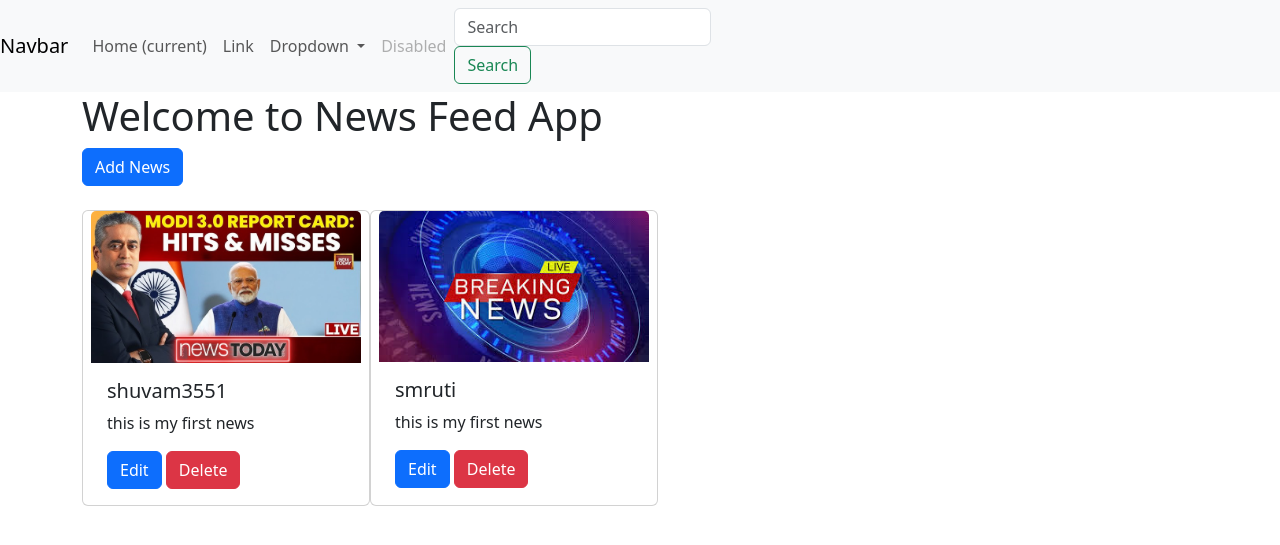
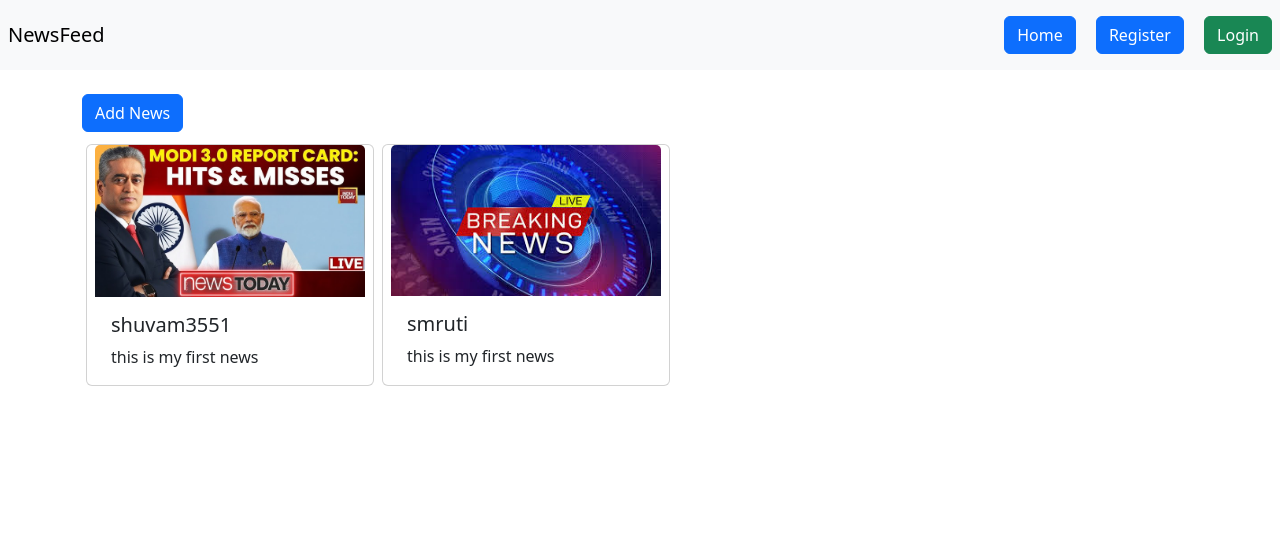
Before and after one commit to smrutishreenaik/NewsFeed, a Django app: page /newsfeed/ in a window 1280 px wide. Shown: the top 545 px of the page. Run offline with Django 5.2, Linux system fonts and the light colour scheme; data comes from the database, SQL or seed files in the repository; both versions use the stored data as it was after the commit.

Commit message:
updated css

```diff
--- a/newsfeedapp/newsfeed/templates/news_list.html
+++ b/newsfeedapp/newsfeed/templates/news_list.html
@@ -5,17 +5,19 @@ News Feed App
 {% endblock %}
 
 {% block content %}
-<h1>Welcome to News Feed App</h1>
-<a class="btn btn-primary mb-4" href="{% url "news_create" %}">Add News</a>
+<a class="btn btn-primary my-4" href="{% url "news_create" %}">Add News</a>
 <div class="container row g-3">
     {% for news in  newsList %}
-    <div class="card" style="width: 18rem;">
+    <div class="card m-1" style="width: 18rem;">
   <img class="card-img-top" src="{{news.photo.url}}" alt="Card image cap">
   <div class="card-body">
     <h5 class="card-title">{{news.user.username}}</h5>
     <p class="card-text">{{news.text}}</p>
+
+    {% if news.user == user %}
     <a href="{% url "news_edit" news.id %}" class="btn btn-primary">Edit</a>
     <a href="{% url "news_delete" news.id %}" class="btn btn-danger">Delete</a>
+    {% endif %}
   </div>
 </div>
     {% endfor %}
--- a/newsfeedapp/templates/layout.html
+++ b/newsfeedapp/templates/layout.html
@@ -13,40 +13,25 @@
 
   <body>
 
-    <nav class="navbar navbar-expand-lg navbar-light bg-light">
-  <a class="navbar-brand" href="#">Navbar</a>
-  <button class="navbar-toggler" type="button" data-toggle="collapse" data-target="#navbarSupportedContent" aria-controls="navbarSupportedContent" aria-expanded="false" aria-label="Toggle navigation">
-    <span class="navbar-toggler-icon"></span>
-  </button>
+<nav class="navbar navbar-light bg-light">
+  <div class="navbar-brand mx-2" >
+    NewsFeed
+  </div>
+  <div class="text-end">
+      <a href="{% url "news_list" %}" class="btn btn-primary m-2">Home</a>
+      {% if  user.is_authenticated%}
+      <form method="post"  class="btn" action="{% url "logout" %}">
+      {% csrf_token %}
+      <button type="submit" class="btn btn-danger m-2">
+        Logout
+      </button>
+      </form>
+      {% else %}
+      <a href="{% url "register" %}" class="btn btn-primary m-2">Register</a>
+      <a href="{% url "login" %}" class="btn btn-success m-2">Login</a>
+      {% endif %}
 
-  <div class="collapse navbar-collapse" id="navbarSupportedContent">
-    <ul class="navbar-nav mr-auto">
-      <li class="nav-item active">
-        <a class="nav-link" href="#">Home <span class="sr-only">(current)</span></a>
-      </li>
-      <li class="nav-item">
-        <a class="nav-link" href="#">Link</a>
-      </li>
-      <li class="nav-item dropdown">
-        <a class="nav-link dropdown-toggle" href="#" id="navbarDropdown" role="button" data-toggle="dropdown" aria-haspopup="true" aria-expanded="false">
-          Dropdown
-        </a>
-        <div class="dropdown-menu" aria-labelledby="navbarDropdown">
-          <a class="dropdown-item" href="#">Action</a>
-          <a class="dropdown-item" href="#">Another action</a>
-          <div class="dropdown-divider"></div>
-          <a class="dropdown-item" href="#">Something else here</a>
-        </div>
-      </li>
-      <li class="nav-item">
-        <a class="nav-link disabled" href="#">Disabled</a>
-      </li>
-    </ul>
-    <form class="form-inline my-2 my-lg-0">
-      <input class="form-control mr-sm-2" type="search" placeholder="Search" aria-label="Search">
-      <button class="btn btn-outline-success my-2 my-sm-0" type="submit">Search</button>
-    </form>
-  </div>
+    </div>
 </nav>
 
     <div class="container">
```
Also changed, not shown: newsfeedapp/db.sqlite3, newsfeedapp/media/photos/news2.jpg (added).
